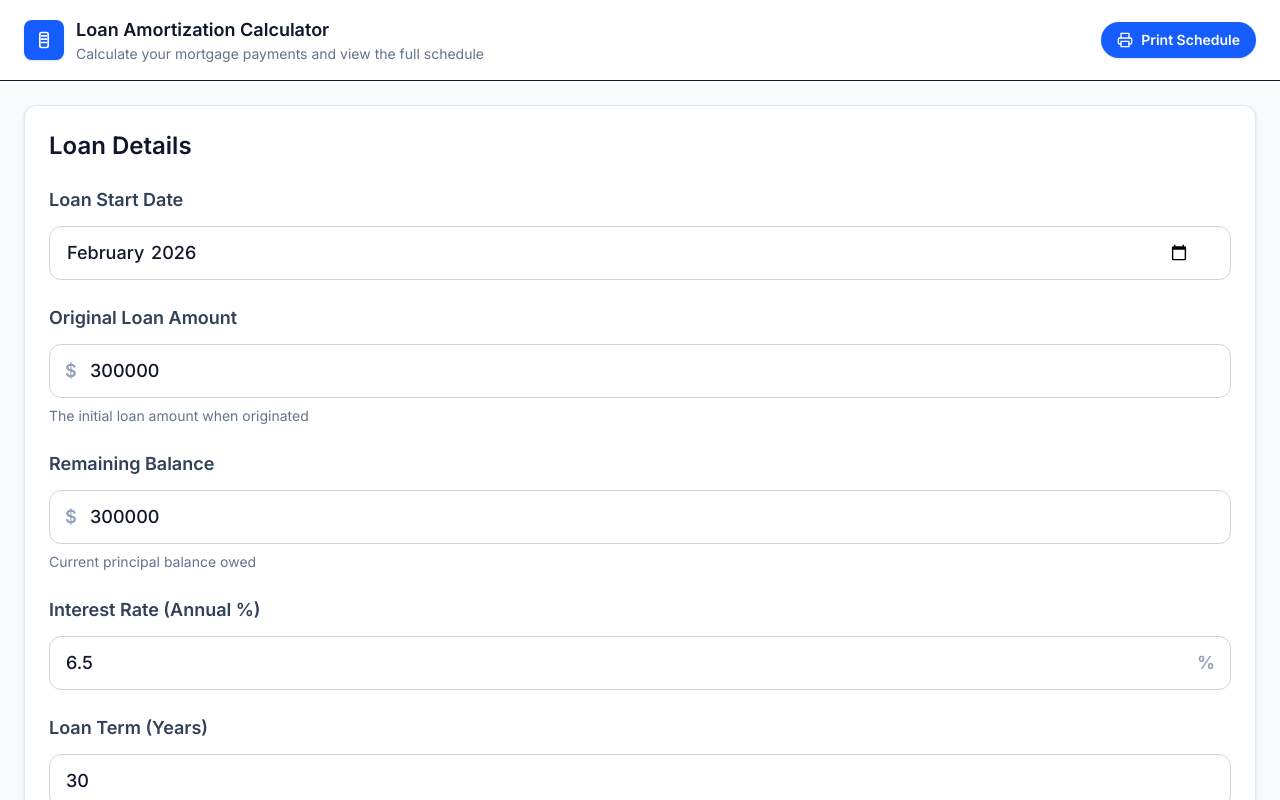
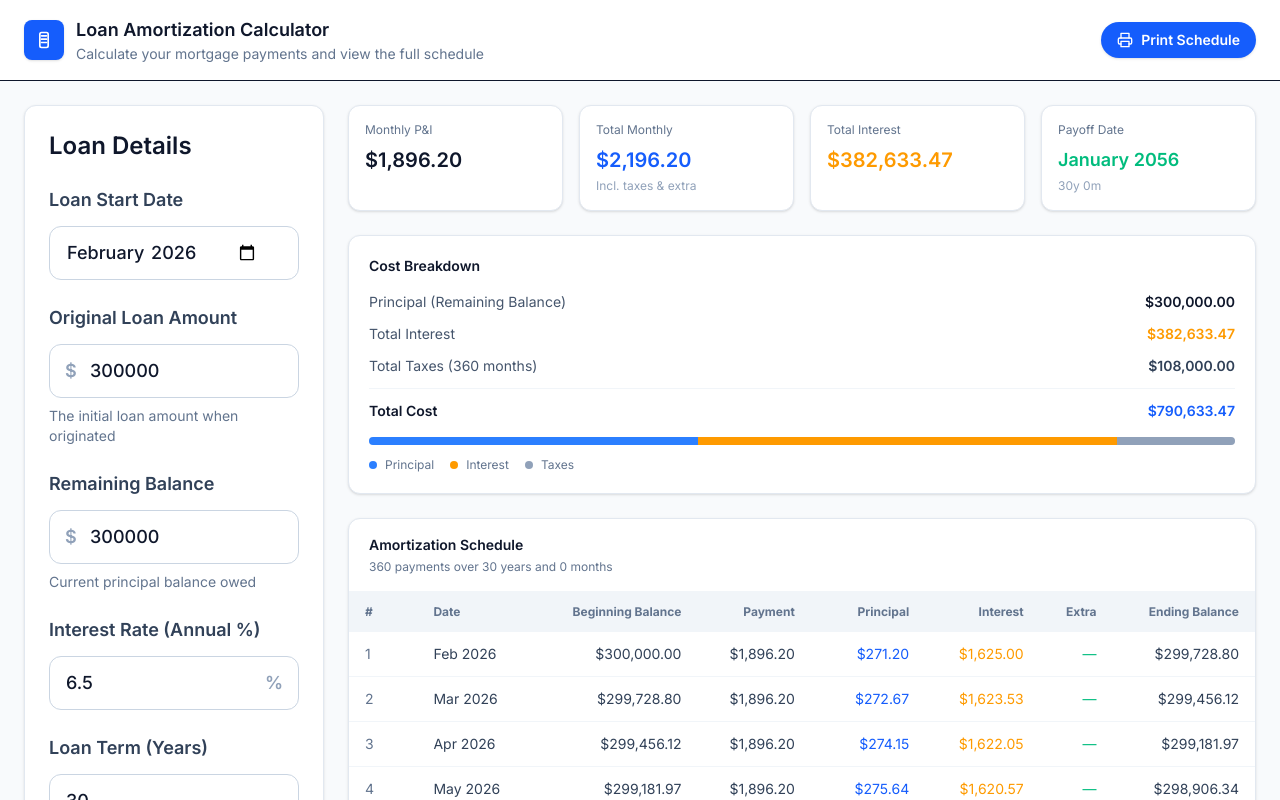
Before and after one commit to fromscratchsoftware-now/Calculators, a React (Vite) app: page / in a window 1280 px wide. Shown: the top 800 px of the page. Built offline with nearby package versions, Linux system fonts and the light colour scheme.

Commit message:
Fix grid columns to use space value

```diff
--- a/src/pages/Index.tsx
+++ b/src/pages/Index.tsx
@@ -181,7 +181,7 @@ export default function Index() {
       </header>
 
       <main className="mx-auto max-w-7xl px-6 py-6">
-        <div className="grid gap-6 sm:grid-cols-[300px,1fr]">
+        <div className="grid gap-6 sm:grid-cols-[300px_1fr]">
           <aside className="space-y-5">
             <div className="rounded-xl border border-slate-200 bg-white p-6 shadow-sm">
               <h2 className="text-2xl font-semibold text-slate-900">Loan Details</h2>
```
